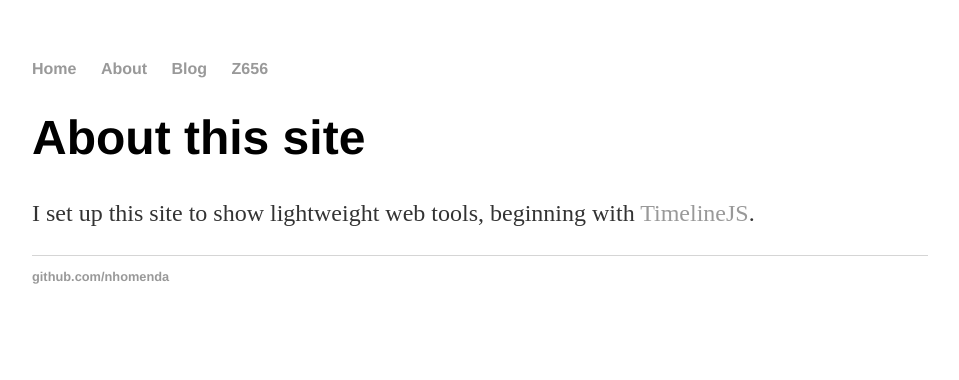
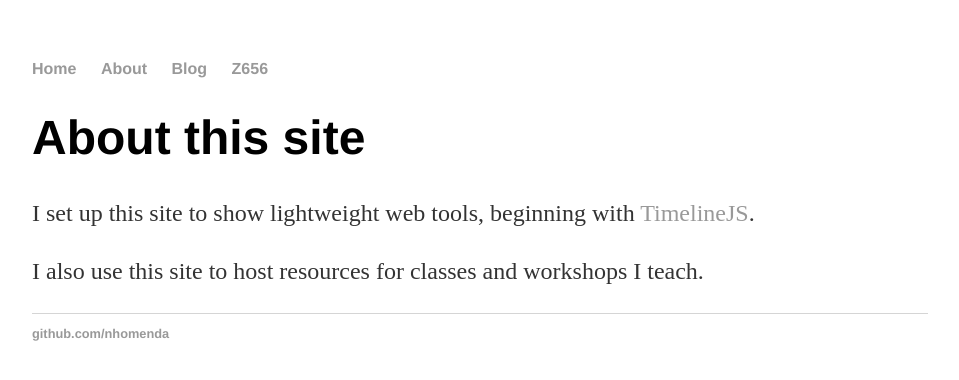
Before and after one commit to nhomenda/nhomenda.github.io, a Jekyll site: the page built from about/index.html, in a window 1280 px wide. Shown: the top 380 px of the page, without its empty margins (160-1119 px from the left). Built offline with Jekyll 4.4.1, drawn with Linux system fonts in a browser that asks for light colours.

Commit message:
Update index.html

```diff
--- a/about/index.html
+++ b/about/index.html
@@ -5,4 +5,5 @@ title: About
 <div class="blurb">
 	<h1>About this site</h1>
 	<p>I set up this site to show lightweight web tools, beginning with <a href="https://timeline.knightlab.com/">TimelineJS</a>.</p>
+	<p>I also use this site to host resources for classes and workshops I teach.</p>
 </div><!-- /.blurb -->
```
